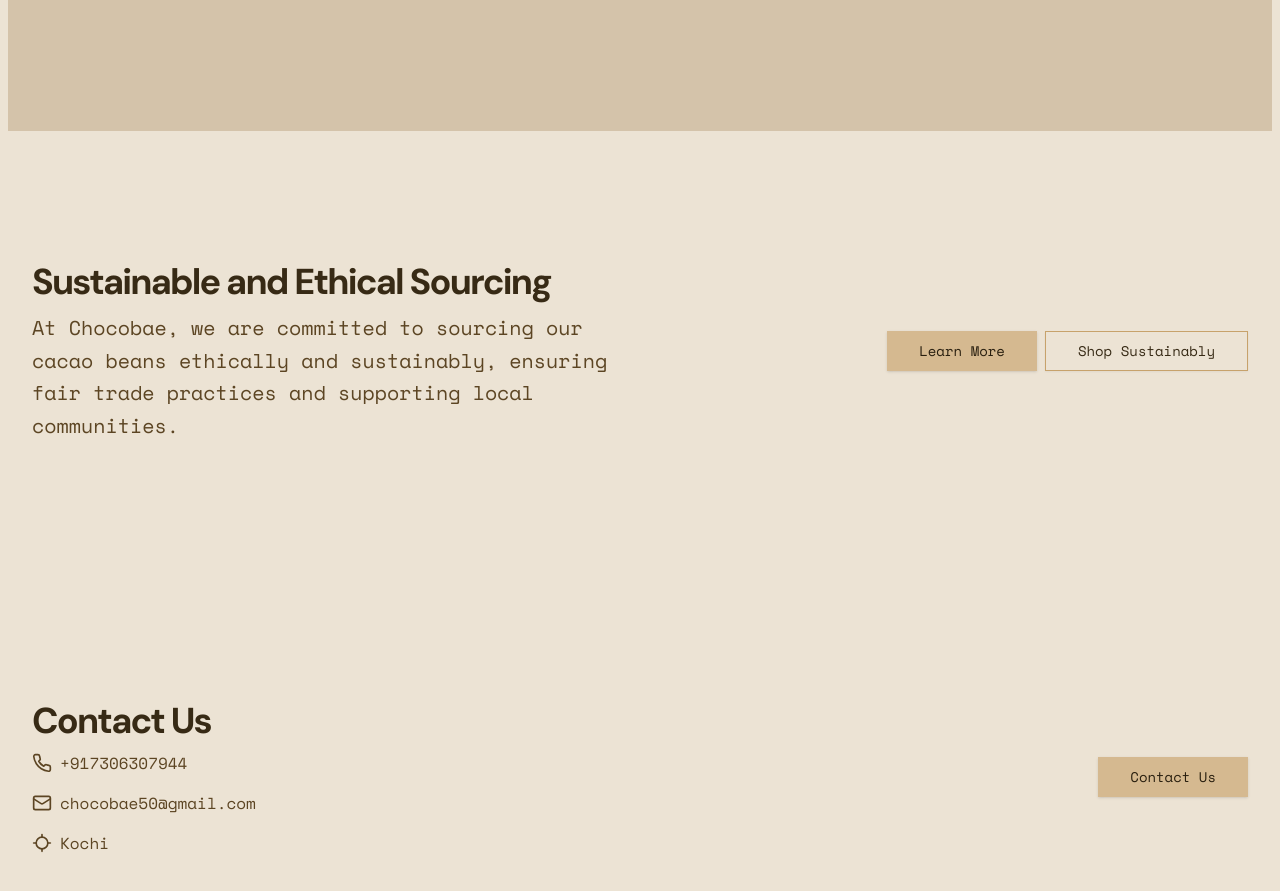
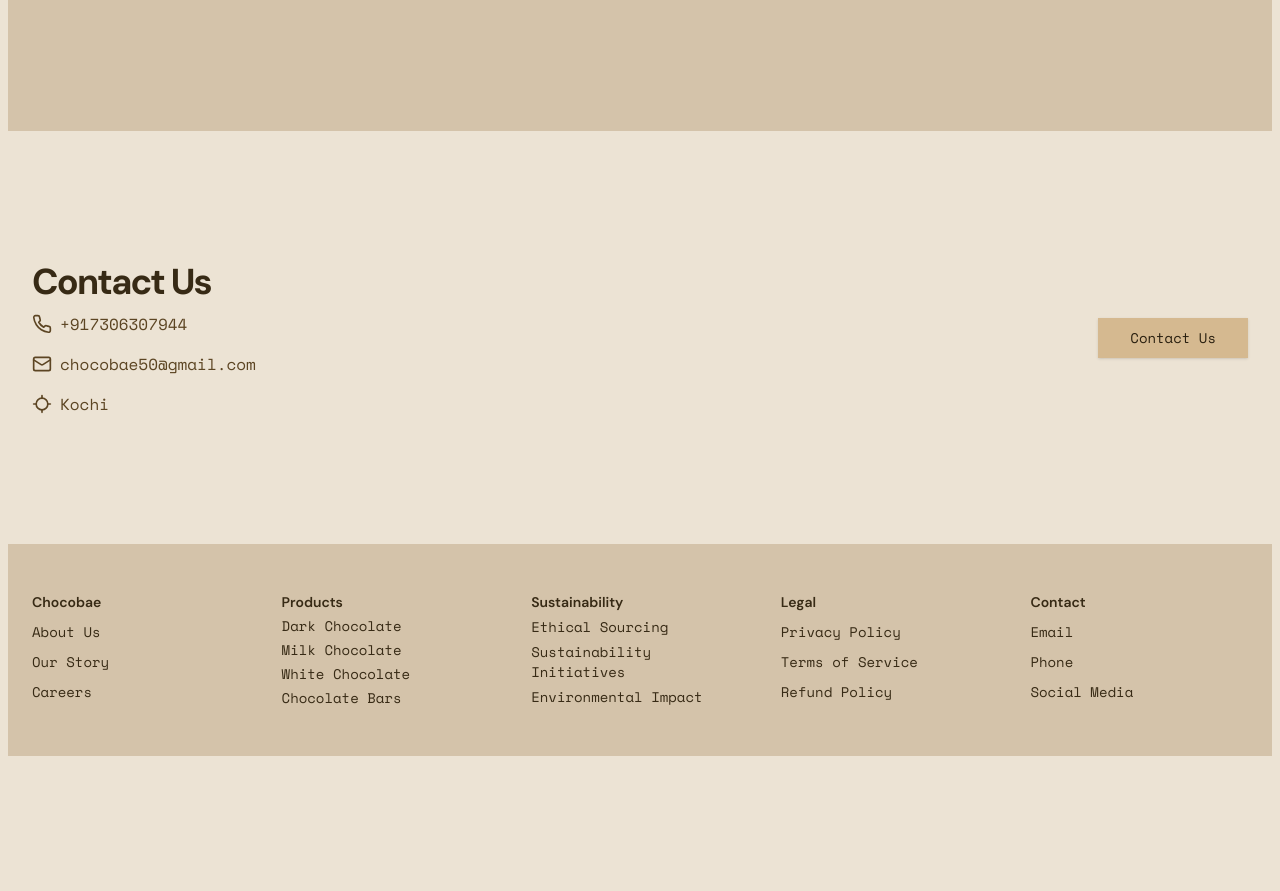
Before and after one commit to preveenraj/chocobae, a Next.js app: page / in a window 1280 px wide. Shown: the part 1166-2057 px from the top of the page. After the commit the page ends 1930 px from the top, so only its background shows below. Built offline with nearby package versions, Linux system fonts and the light colour scheme.

Commit message:
Fixes #3

```diff
--- a/src/components/component.tsx
+++ b/src/components/component.tsx
@@ -118,35 +118,6 @@
             </div> */}
           </div>
         </section>
-        <section className="w-full py-12 md:py-24 lg:py-32">
-          <div className="container grid items-center gap-6 px-4 md:px-6 lg:grid-cols-2 lg:gap-10">
-            <div className="space-y-2">
-              <h2 className="text-3xl font-bold tracking-tighter md:text-4xl/tight">
-                Sustainable and Ethical Sourcing
-              </h2>
-              <p className="max-w-[600px] text-muted-foreground md:text-xl/relaxed lg:text-base/relaxed xl:text-xl/relaxed">
-                At Chocobae, we are committed to sourcing our cacao beans ethically and sustainably, ensuring fair trade
-                practices and supporting local communities.
-              </p>
-            </div>
-            <div className="flex flex-col gap-2 min-[400px]:flex-row lg:justify-end">
-              <Link
-                href="#"
-                className="inline-flex h-10 items-center justify-center rounded-md bg-primary px-8 text-sm font-medium text-primary-foreground shadow transition-colors hover:bg-primary/90 focus-visible:outline-none focus-visible:ring-1 focus-visible:ring-ring disabled:pointer-events-none disabled:opacity-50"
-                prefetch={false}
-              >
-                Learn More
-              </Link>
-              <Link
-                href="#"
-                className="inline-flex h-10 items-center justify-center rounded-md border border-input bg-background px-8 text-sm font-medium shadow-sm transition-colors hover:bg-accent hover:text-accent-foreground focus-visible:outline-none focus-visible:ring-1 focus-visible:ring-ring disabled:pointer-events-none disabled:opacity-50"
-                prefetch={false}
-              >
-                Shop Sustainably
-              </Link>
-            </div>
-          </div>
-        </section>
       <ContactUs />
       </main>
       <footer className="bg-muted p-6 md:py-12 w-full">
```
Also changed, not shown: 1 other file (tests, documents, lock files or other folders).
